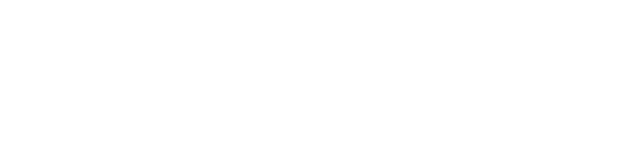
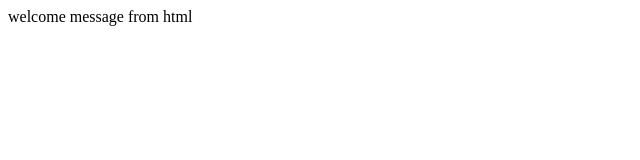
Before and after one commit to bechief/github_elzero_course, a plain HTML site: page index.html in a window 1280 px wide. Shown: the whole page, without its empty margins (0-640 px from the left). Drawn offline with Linux system fonts and the light colour scheme.

Commit message:
add welcome message to html

```diff
--- a/index.html
+++ b/index.html
@@ -7,6 +7,8 @@
         <title>Document</title>
     </head>
     <body>
-
+        <div>
+            welcome message from html
+        </div>
     </body>
 </html>
```
